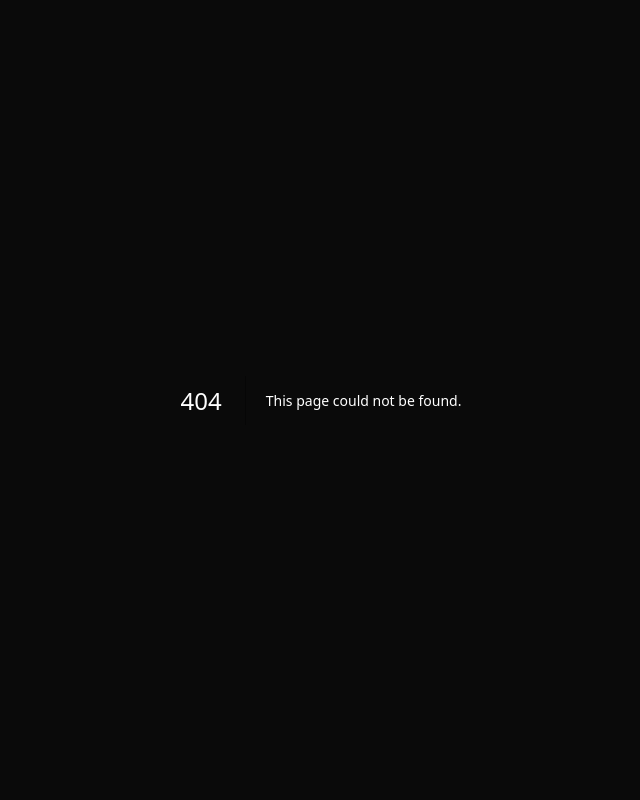
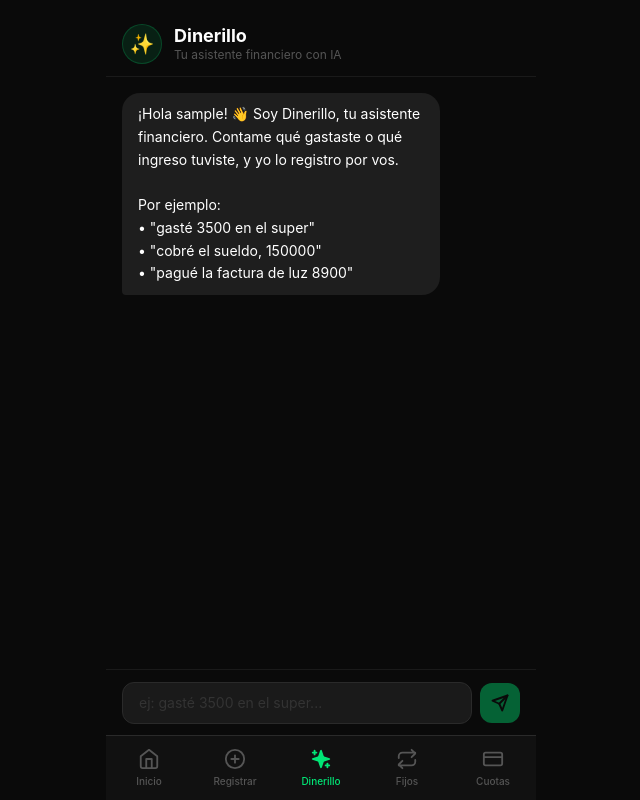
Before and after one commit to titoandreoni/dante-lavera, a Next.js app: page /dinerillo in a window 1280 px wide. Before the commit this address had no page. Shown: the whole page, without its empty margins (319-959 px from the left). Built offline with nearby package versions, Linux system fonts and the light colour scheme; sample sign-in values are in the browser's storage.

Commit message:
rename: Monedita → Dinerillo (name, routes, API)
https://claude.ai/code/session_016NCrGGJb6QXPfZkt3tH5bL

```diff
--- a/app/api/monedita/route.ts
+++ b/app/api/dinerillo/route.ts
@@ -5,7 +5,7 @@ const client = new Anthropic({
   apiKey: process.env.ANTHROPIC_API_KEY || '',
 })
 
-const SYSTEM_PROMPT = `Sos un asistente financiero argentino llamado Monedita. Tu tarea es parsear mensajes en lenguaje natural sobre gastos, ingresos o ahorros y devolver un JSON estructurado.
+const SYSTEM_PROMPT = `Sos un asistente financiero argentino llamado Dinerillo. Tu tarea es parsear mensajes en lenguaje natural sobre gastos, ingresos o ahorros y devolver un JSON estructurado.
 
 Devolvé SIEMPRE un JSON válido con esta estructura:
 {
@@ -86,7 +86,7 @@ export async function POST(request: NextRequest) {
 
     return NextResponse.json(parsed)
   } catch (error) {
-    console.error('Monedita API error:', error)
+    console.error('Dinerillo API error:', error)
 
     if (error instanceof SyntaxError) {
       return NextResponse.json(
--- a/app/monedita/page.tsx
+++ b/app/dinerillo/page.tsx
@@ -23,7 +23,7 @@ interface Message {
   timestamp: Date
 }
 
-export default function MoneditaPage() {
+export default function DinerilloPage() {
   const router = useRouter()
   const { userName, isLoading } = useUser()
   const [messages, setMessages] = useState<Message[]>([])
@@ -45,7 +45,7 @@ export default function MoneditaPage() {
         {
           id: 'welcome',
           role: 'ai',
-          text: `¡Hola ${userName}! 👋 Soy Monedita, tu asistente financiera. Contame qué gastaste o qué ingreso tuviste, y yo lo registro por vos.\n\nPor ejemplo:\n• "gasté 3500 en el super"\n• "cobré el sueldo, 150000"\n• "pagué la factura de luz 8900"`,
+          text: `¡Hola ${userName}! 👋 Soy Dinerillo, tu asistente financiero. Contame qué gastaste o qué ingreso tuviste, y yo lo registro por vos.\n\nPor ejemplo:\n• "gasté 3500 en el super"\n• "cobré el sueldo, 150000"\n• "pagué la factura de luz 8900"`,
           timestamp: new Date(),
         },
       ])
@@ -71,7 +71,7 @@ export default function MoneditaPage() {
     setLoading(true)
 
     try {
-      const response = await fetch('/api/monedita', {
+      const response = await fetch('/api/dinerillo', {
         method: 'POST',
         headers: { 'Content-Type': 'application/json' },
         body: JSON.stringify({ message: input.trim() }),
@@ -152,7 +152,7 @@ export default function MoneditaPage() {
       }
       setMessages((prev) => [...prev, successMsg])
     } catch (err) {
-      console.error('Error saving from Monedita:', err)
+      console.error('Error saving from Dinerillo:', err)
       const errMsg: Message = {
         id: Date.now().toString(),
         role: 'ai',
@@ -204,8 +204,8 @@ export default function MoneditaPage() {
             <span className="text-xl">✨</span>
           </div>
           <div>
-            <h1 className="text-white font-bold text-lg leading-tight">Monedita</h1>
-            <p className="text-[#555555] text-xs">Tu asistente financiera con IA</p>
+            <h1 className="text-white font-bold text-lg leading-tight">Dinerillo</h1>
+            <p className="text-[#555555] text-xs">Tu asistente financiero con IA</p>
           </div>
         </div>
       </div>
--- a/components/BottomNav.tsx
+++ b/components/BottomNav.tsx
@@ -6,7 +6,7 @@ import { usePathname } from 'next/navigation'
 const navItems = [
   { href: '/inicio', label: 'Inicio', icon: HomeIcon },
   { href: '/registrar', label: 'Registrar', icon: PlusIcon },
-  { href: '/monedita', label: 'Monedita', icon: SparklesIcon },
+  { href: '/dinerillo', label: 'Dinerillo', icon: SparklesIcon },
   { href: '/fijos', label: 'Fijos', icon: RepeatIcon },
   { href: '/cuotas', label: 'Cuotas', icon: CreditCardIcon },
 ]
```
